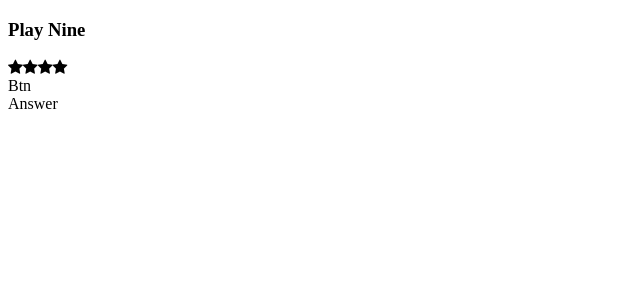
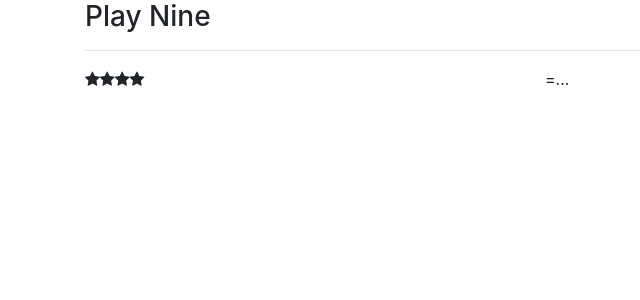
Before and after one commit to idiotleon/TutorialReactJSGettingStarted, a React app: page / in a window 1280 px wide. Shown: the top 300 px of the page, without its empty margins (0-640 px from the left). Built offline with nearby package versions, Linux system fonts and the light colour scheme.

Commit message:
demo example: Setup and application of Bootstrap

```diff
--- a/Component/Game.jsx
+++ b/Component/Game.jsx
@@ -1,9 +1,10 @@
 import React from 'react';
 require('font-awesome/css/font-awesome.min.css');
+import 'bootstrap/dist/css/bootstrap.min.css';
 
 const Stars = (props) => {
     return (
-        <div>
+        <div class="col-5">
             <i className="fa fa-star" />
             <i className="fa fa-star" />
             <i className="fa fa-star" />
@@ -15,7 +16,7 @@
 const Button = (props) => {
     return (
         <div>
-            Btn
+            =
         </div>
     );
 }
@@ -23,7 +24,7 @@
 const Answer = (props) => {
     return (
         <div>
-            Answer
+            ...
         </div>
     );
 }
@@ -31,11 +32,14 @@
 class Game extends React.Component {
     render() {
         return (
-            <div>
+            <div class="container">
                 <h3>Play Nine</h3>
-                <Stars />
-                <Button />
-                <Answer />
+                <hr />
+                <div class="row">
+                    <Stars />
+                    <Button />
+                    <Answer />
+                </div>
             </div>
         );
     }
--- a/package.json
+++ b/package.json
@@ -12,6 +12,7 @@
     "babel-preset-es2015": "^6.24.1",
     "babel-preset-react": "^6.24.1",
     "babel-preset-stage-2": "^6.24.1",
+    "bootstrap": "^4.0.0",
     "font-awesome": "^4.7.0",
     "react": "^16.3.1",
     "react-dom": "^16.3.1",
```
Also changed, not shown: 1 other file (tests, documents, lock files or other folders).
